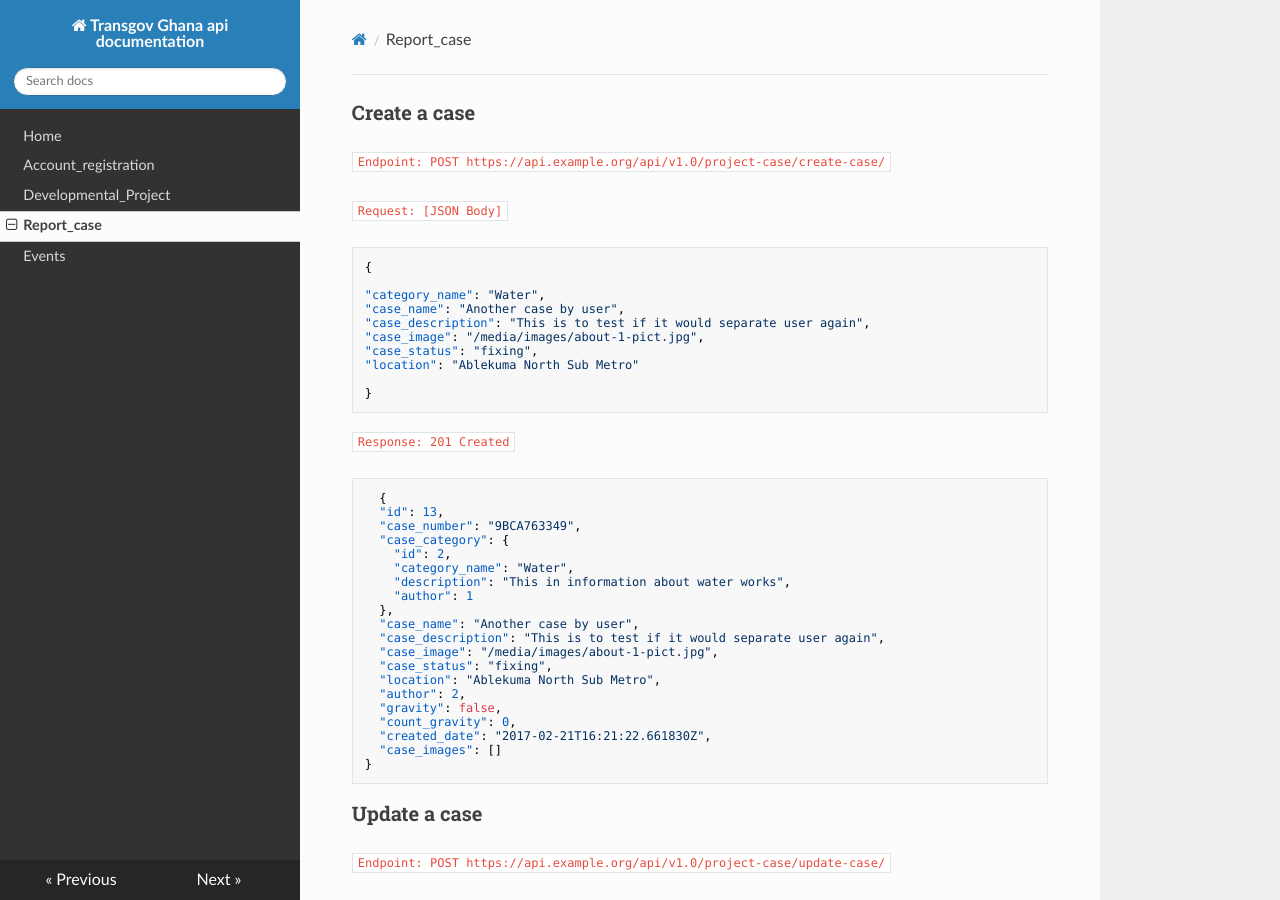
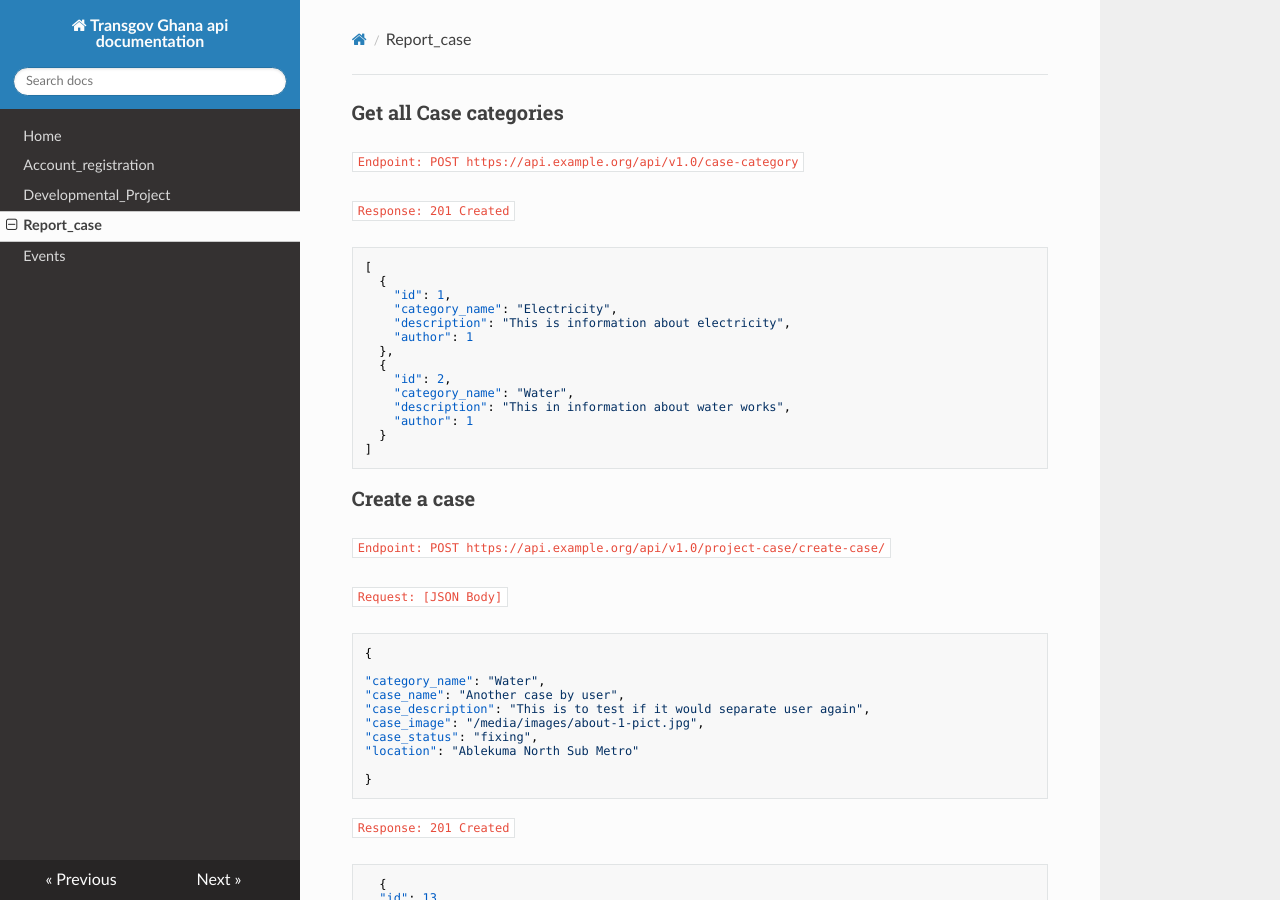
Before and after one commit to transgovgh/transgovgh-api, an MkDocs documentation site: the page built from docs/report_case.md, in a window 1280 px wide and 900 px high. Built offline with MkDocs 1.6.1, drawn with Linux system fonts in a browser that asks for light colours; nearby versions of some CDN libraries; old or Windows-style settings are respelled for this version of MkDocs.

Commit message:
added case category

```diff
--- a/docs/report_case.md
+++ b/docs/report_case.md
@@ -1,3 +1,24 @@
+### Get all Case categories
+
+`Endpoint: POST https://api.example.org/api/v1.0/case-category`
+
+  `Response: 201 Created`
+
+    [
+      {
+        "id": 1,
+        "category_name": "Electricity",
+        "description": "This is information about electricity",
+        "author": 1
+      },
+      {
+        "id": 2,
+        "category_name": "Water",
+        "description": "This in information about water works",
+        "author": 1
+      }
+    ]
+
 ### Create a case
 
 `Endpoint: POST https://api.example.org/api/v1.0/project-case/create-case/`
```
